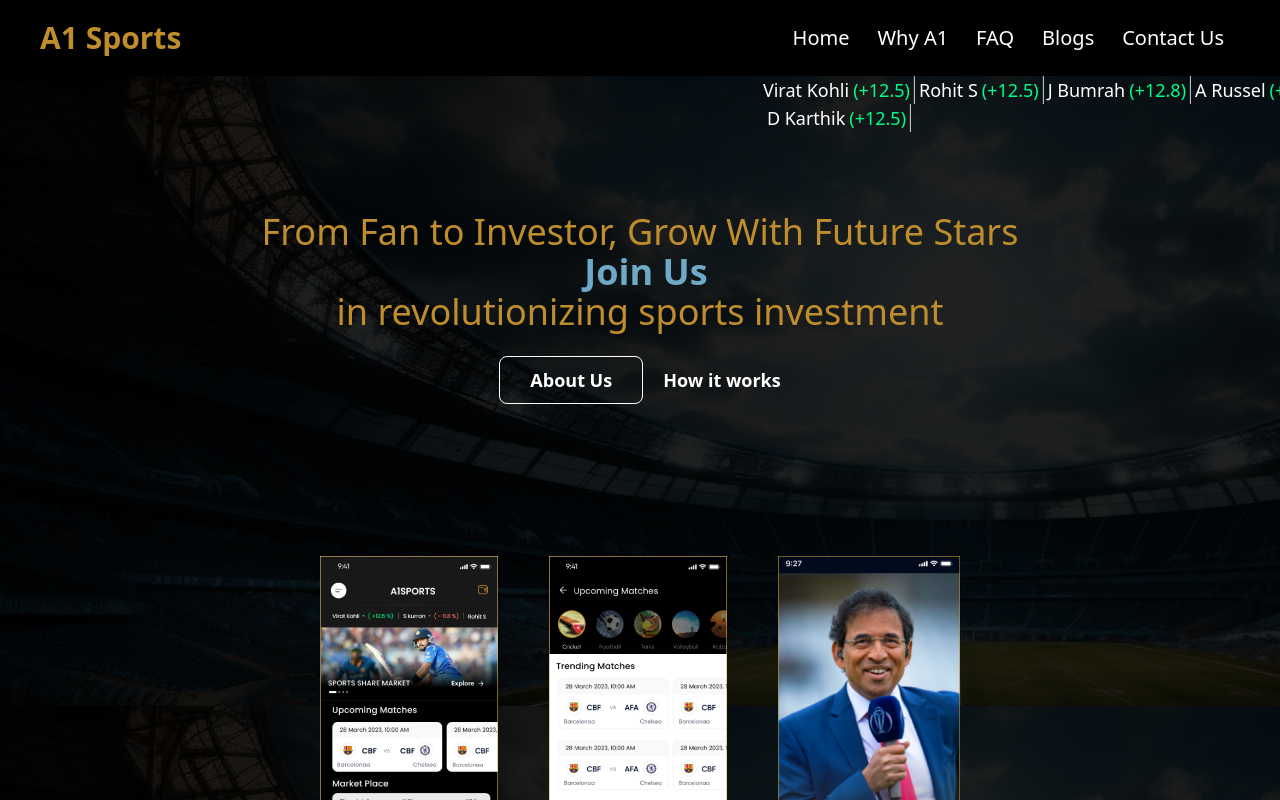
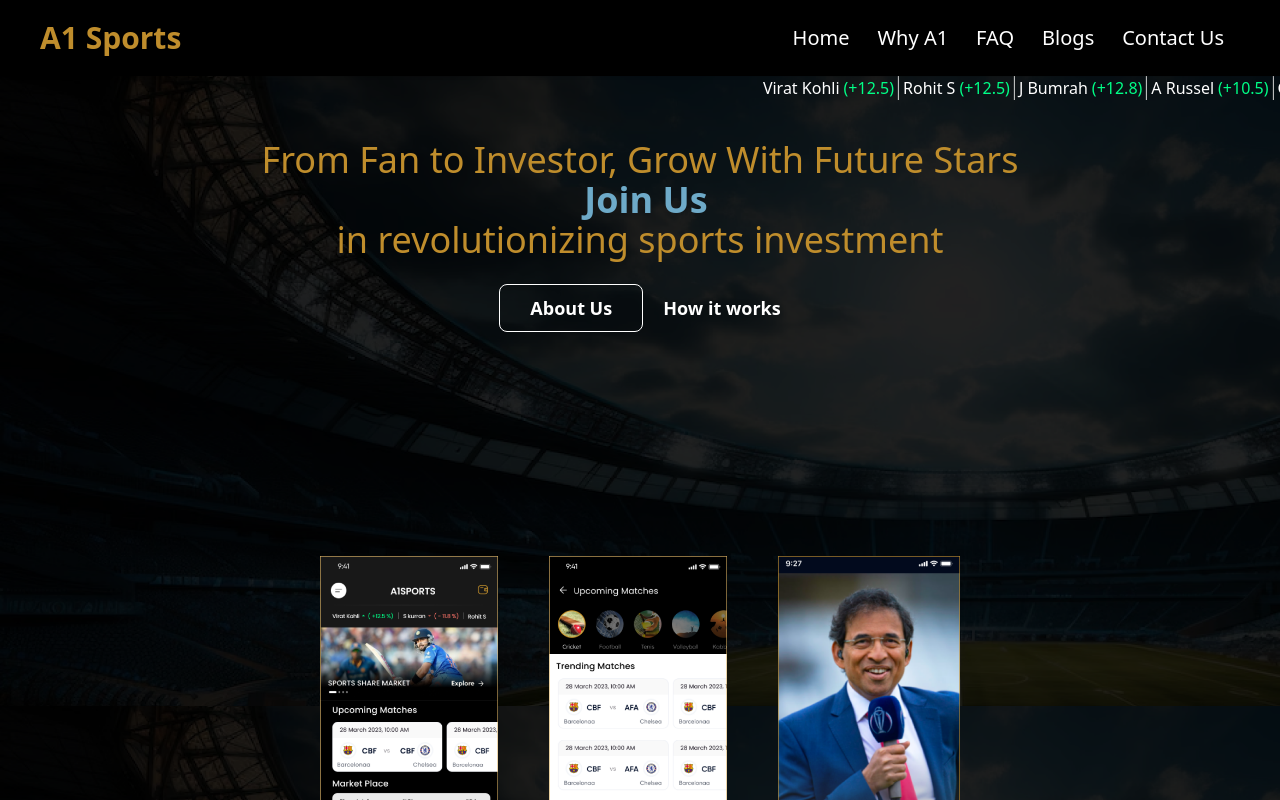
Before and after one commit to SportsPanel/a1-website, a React (Vite) app: page / in a window 1280 px wide. Shown: the top 800 px of the page. Built offline with nearby package versions, Linux system fonts and the light colour scheme.

Commit message:
Updated the website design

```diff
--- a/src/components/Banner/index.tsx
+++ b/src/components/Banner/index.tsx
@@ -3,35 +3,35 @@
 const Banner: React.FC<any> = () => {
   return (
     <div className="flex w-full flex-right space-x-1 flex-wrap">
-      <p className="text-white font-normal text-lg">Virat Kohli</p>
-      <p className="text-green font-normal text-lg">(+12.5)</p>
+      <p className="text-white font-normal text-base">Virat Kohli</p>
+      <p className="text-green font-normal text-base">(+12.5)</p>
       <div className="bg-gray h-auto w-[1px]"></div>
-      <p className="text-white font-normal text-lg">Rohit S</p>
-      <p className="text-green font-normal text-lg">(+12.5)</p>
+      <p className="text-white font-normal text-base">Rohit S</p>
+      <p className="text-green font-normal text-base">(+12.5)</p>
       <div className="bg-gray h-auto w-[1px]"></div>
-      <p className="text-white font-normal text-lg">J Bumrah</p>
-      <p className="text-green font-normal text-lg">(+12.8)</p>
+      <p className="text-white font-normal text-base">J Bumrah</p>
+      <p className="text-green font-normal text-base">(+12.8)</p>
       <div className="bg-gray h-auto w-[1px]"></div>
-      <p className="text-white font-normal text-lg">A Russel</p>
-      <p className="text-green font-normal text-lg">(+10.5)</p>
+      <p className="text-white font-normal text-base">A Russel</p>
+      <p className="text-green font-normal text-base">(+10.5)</p>
       <div className="bg-gray h-auto w-[1px]"></div>
-      <p className="text-white font-normal text-lg">G Maxwell</p>
-      <p className="text-red font-normal text-lg">(-1.8)</p>
+      <p className="text-white font-normal text-base">G Maxwell</p>
+      <p className="text-red font-normal text-base">(-1.8)</p>
       <div className="bg-gray h-auto w-[1px]"></div>
-      <p className="text-white font-normal text-lg">W Jacks</p>
-      <p className="text-green font-normal text-lg">(+11.8)</p>
+      <p className="text-white font-normal text-base">W Jacks</p>
+      <p className="text-green font-normal text-base">(+11.8)</p>
       <div className="bg-gray h-auto w-[1px]"></div>
-      <p className="text-white font-normal text-lg">H Rana</p>
-      <p className="text-green font-normal text-lg">(+14.5)</p>
+      <p className="text-white font-normal text-base">H Rana</p>
+      <p className="text-green font-normal text-base">(+14.5)</p>
       <div className="bg-gray h-auto w-[1px]"></div>
-      <p className="text-white font-normal text-lg">H Pandya</p>
-      <p className="text-green font-normal text-lg">(-11.5)</p>
+      <p className="text-white font-normal text-base">H Pandya</p>
+      <p className="text-green font-normal text-base">(-11.5)</p>
       <div className="bg-gray h-auto w-[1px]"></div>
-      <p className="text-white font-normal text-lg">R Patidar</p>
-      <p className="text-green font-normal text-lg">(+13.5)</p>
+      <p className="text-white font-normal text-base">R Patidar</p>
+      <p className="text-green font-normal text-base">(+13.5)</p>
       <div className="bg-gray h-auto w-[1px]"></div>
-      <p className="text-white font-normal text-lg">D Karthik</p>
-      <p className="text-green font-normal text-lg">(+12.5)</p>
+      <p className="text-white font-normal text-base">D Karthik</p>
+      <p className="text-green font-normal text-base">(+12.5)</p>
       <div className="bg-gray h-auto w-[1px]"></div>
     </div>
   );
--- a/src/components/Home/index.tsx
+++ b/src/components/Home/index.tsx
@@ -16,7 +16,7 @@
             <Banner />
           </div>
         </div>
-        <div className="flex flex-col items-center mt-20">
+        <div className="flex flex-col items-center mt-10">
           <p className="text-primary font-light text-4xl flex flex-row text-center">
             From Fan to Investor, Grow With Future Stars
           </p>
```
